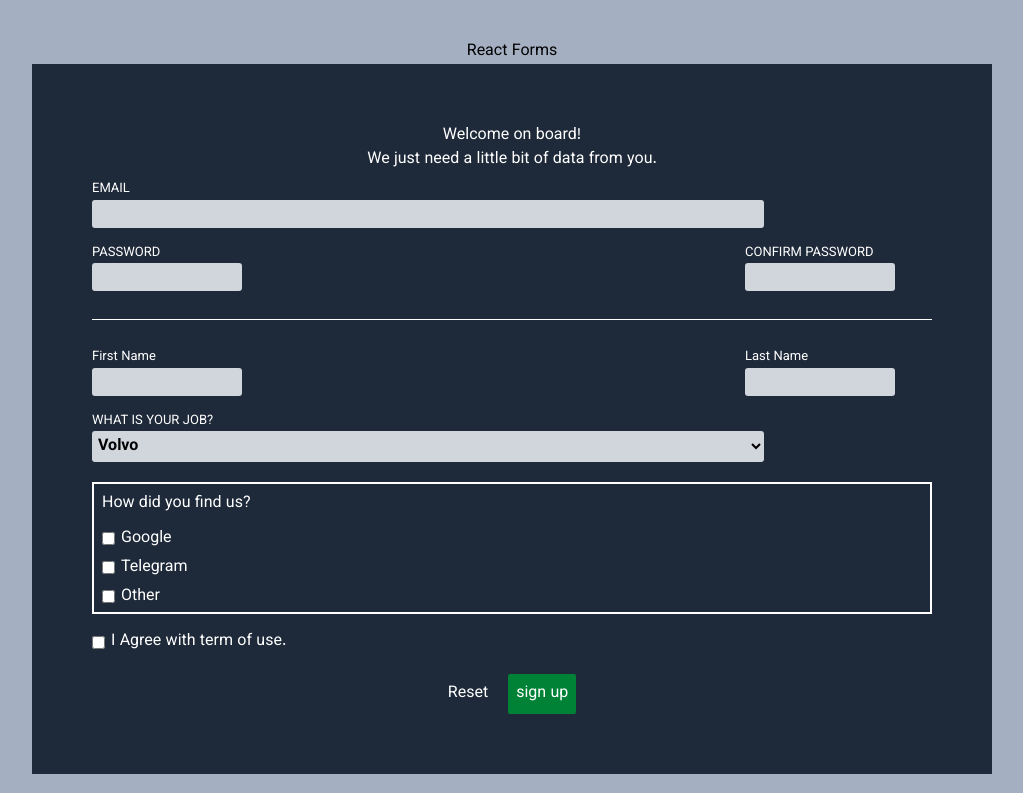
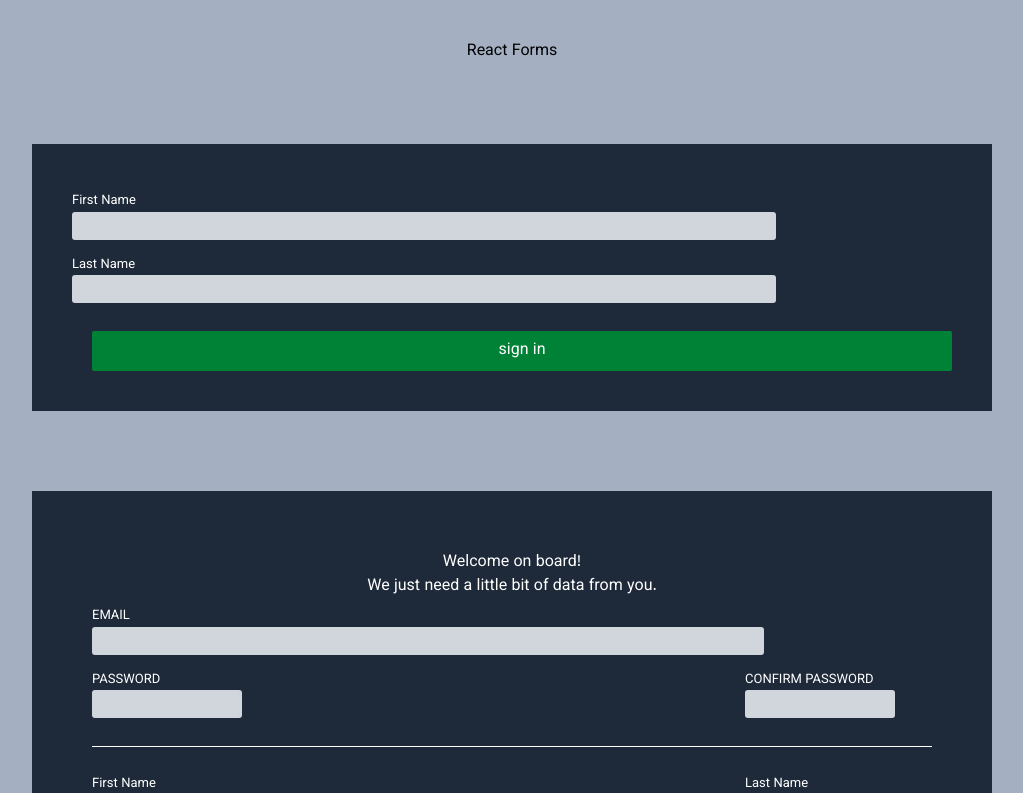
Before and after one commit to MahdiReisEbrahimi/React_Projects, a React (Vite) app in the folder FormExercise/: page / in a window 1280 px wide. Shown: the top 793 px of the page, without its empty margins (128-1151 px from the left). Built offline with nearby package versions, Linux system fonts and the light colour scheme.

Commit message:
added a simple form and logics for submit

```diff
--- a/FormExercise/src/App.jsx
+++ b/FormExercise/src/App.jsx
@@ -1,10 +1,12 @@
 import Form from "./Components/Form";
 import Header from "./Components/Header";
+import SimpleForm from "./Components/SimpleForm";
 
 export default function App() {
   return (
     <div className="m-auto w-3/4 text-center mt-10">
       <Header />
+      <SimpleForm />
       <Form />
     </div>
   );
--- a/FormExercise/src/Components/Form.jsx
+++ b/FormExercise/src/Components/Form.jsx
@@ -1,3 +1,4 @@
+import Button from "../UI/Button";
 import Input from "../UI/Input";
 
 export default function Form() {
@@ -6,15 +7,15 @@ export default function Form() {
       <h1>Welcome on board!</h1>
       <p>We just need a little bit of data from you.</p>
       <form>
-        <Input labelText={"EMAIL"} type={"email"} />
+        <Input labelText={"EMAIL"} type={"email"} id={1} />
         <div className="flex justify-between">
-          <Input labelText={"PASSWORD"} type={"number"} />
-          <Input labelText={"CONFIRM PASSWORD"} type={"number"} />
+          <Input labelText={"PASSWORD"} type={"number"} id={2} />
+          <Input labelText={"CONFIRM PASSWORD"} type={"number"} id={3} />
         </div>
         <hr className="mt-5 mb-5" />
         <div className="flex justify-between">
-          <Input labelText={"First Name"} type={"text"} />
-          <Input labelText={"Last Name"} type={"text"} />
+          <Input labelText={"First Name"} type={"text"} id={4} />
+          <Input labelText={"Last Name"} type={"text"} id={5} />
         </div>
         <div className="flex flex-col mt-2 mb-2">
           <label htmlFor="cars" className="text-left text-[13px]">
@@ -40,7 +41,7 @@ export default function Form() {
               id="check1"
               type="checkbox"
             />
-            <label htmlFor=" check1">Google</label>
+            <label htmlFor="check1">Google</label>
           </div>
           <div className="flex items-center">
             <input
@@ -48,7 +49,7 @@ export default function Form() {
               id="check2"
               type="checkbox"
             />
-            <label htmlFor="check1">Telegram</label>
+            <label htmlFor="check2">Telegram</label>
           </div>
           <div className="flex items-center">
             <input
@@ -56,22 +57,20 @@ export default function Form() {
               id="check3"
               type="checkbox"
             />
-            <label htmlFor="check1">Other</label>
+            <label htmlFor="check3">Other</label>
           </div>
         </div>
         <div className="flex items-center mt-4">
           <input
             className="align-middle p-1 mr-1.5"
-            id="check3"
+            id="check4"
             type="checkbox"
           />
-          <label htmlFor="check1">I Agree with term of use.</label>
+          <label htmlFor="check4">I Agree with term of use.</label>
         </div>
         <div>
           <input type="reset" />
-          <button className="bg-green-700 p-2 cursor-pointer ml-5 mt-5 rounded-[2px]">
-            sign up
-          </button>
+          <Button buttonText="sign up" type="submit" />
         </div>
       </form>
     </div>
--- /dev/null
+++ b/FormExercise/src/Components/SimpleForm.jsx
@@ -0,0 +1,46 @@
+import { useState } from "react";
+import Button from "../UI/Button";
+import Input from "../UI/Input";
+
+export default function SimpleForm() {
+  const [fName, setFname] = useState("");
+  const [lName, setLname] = useState("");
+
+  function fNameChangeHandler(data) {
+    setFname(data);
+  }
+
+  function lNameChangeHandler(data) {
+    setLname(data);
+  }
+
+  function submitHandler(event) {
+    event.preventDefault();
+    console.log("submited!", "First Name : ", fName, " Last Name is : ", lName);
+    setFname("");
+    setLname("");
+  }
+
+  return (
+    <form
+      onSubmit={submitHandler}
+      className="bg-gray-800 mb-20 mt-20 p-10 text-white flex flex-col"
+    >
+      <Input
+        parentvalue={fName}
+        labelText={"First Name"}
+        type={"text"}
+        id={16}
+        onChangeValue={fNameChangeHandler}
+      />
+      <Input
+        parentvalue={lName}
+        labelText={"Last Name"}
+        type={"text"}
+        id={15}
+        onChangeValue={lNameChangeHandler}
+      />
+      <Button buttonText={"sign in"} type={"submit"} />
+    </form>
+  );
+}
--- /dev/null
+++ b/FormExercise/src/UI/Button.jsx
@@ -0,0 +1,11 @@
+export default function Button({ type, buttonText}) {
+
+  return (
+    <button
+      type={type}
+      className="bg-green-700 p-2 cursor-pointer ml-5 mt-5 rounded-[2px]"
+    >
+      {buttonText}
+    </button>
+  );
+}
--- a/FormExercise/src/UI/Input.jsx
+++ b/FormExercise/src/UI/Input.jsx
@@ -1,13 +1,25 @@
-export default function Input({ type, labelText }) {
+export default function Input({
+  type,
+  labelText,
+  id,
+  onChangeValue,
+  parentvalue,
+}) {
+  function inputChangeHandler(event) {
+    onChangeValue(event.target.value);
+  }
+
   return (
     <div className="flex flex-col mt-2 mb-2">
-      <label className="text-left text-[13px]" htmlFor={labelText}>
+      <label className="text-left text-[13px]" htmlFor={id}>
         {labelText}
       </label>
       <input
+        value={parentvalue}
+        onChange={inputChangeHandler}
         className="bg-gray-300 border-none w-4/5 rounded-[3px] text-black p-0.5"
         type={type}
-        id={labelText}
+        id={id}
       />
     </div>
   );
```
